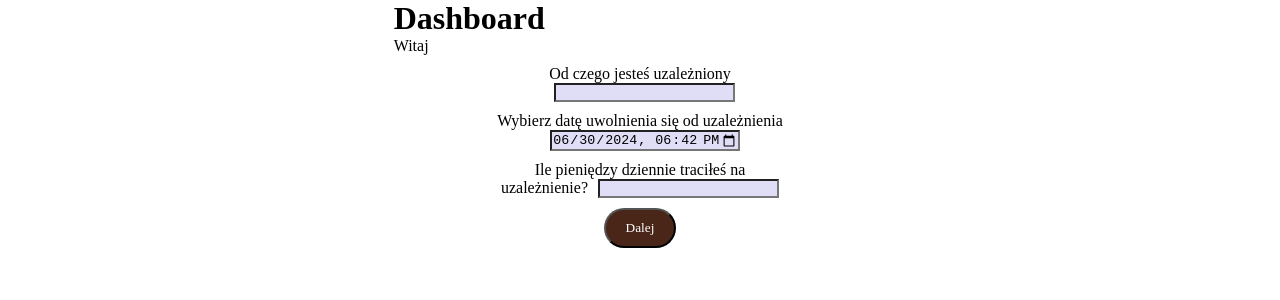
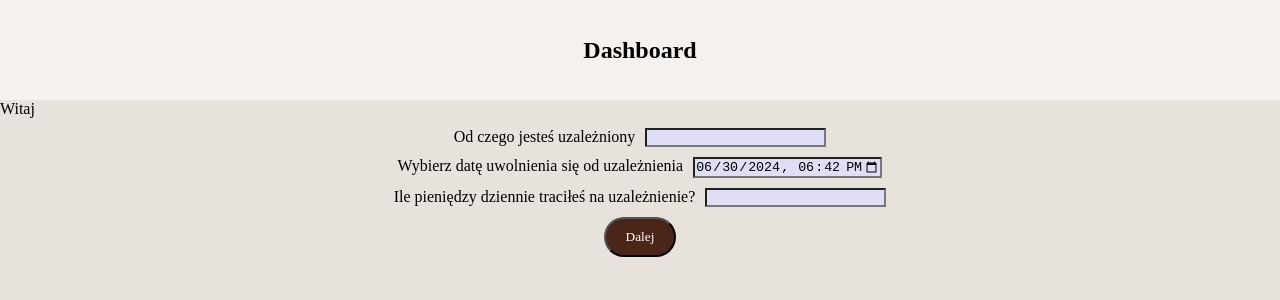
Before and after one commit to RadekPalka/react-i-am-sober, a React (Vite) app: page /dashboard in a window 1280 px wide. Shown: the top 300 px of the page. Built offline with nearby package versions, Linux system fonts and the light colour scheme; no server answers; sample sign-in values are in the browser's storage.

Commit message:
style: add styled component to dashboard

```diff
--- a/src/pages/AddictionInfoForm.tsx
+++ b/src/pages/AddictionInfoForm.tsx
@@ -3,9 +3,7 @@ import { Form } from '../components';
 export const AddictionInfoForm: React.FC = () => {
 	return (
 		<>
-			<section>
-				<Form />
-			</section>
+			<Form />
 		</>
 	);
 };
--- a/src/pages/Dashboard.tsx
+++ b/src/pages/Dashboard.tsx
@@ -1,9 +1,13 @@
 import { useEffect } from 'react';
-import { Form } from '../components/Form';
+
 import { useUserContext } from '../components/UserContext';
 import { useNavigate } from 'react-router-dom';
 import axios from 'axios';
 import { UserData } from '../types/UserData';
+import { AddictionInfoForm } from './AddictionInfoForm';
+import { StyledSection } from '../components/StyledSection';
+import { StyledH1 } from '../components/StyledH1';
+import { HeadingContainer } from '../components/HeadingContainer';
 
 export const Dashboard: React.FC = () => {
 	const { userData, setUserData } = useUserContext();
@@ -34,10 +38,12 @@ export const Dashboard: React.FC = () => {
 	}, []);
 	console.log(userData);
 	return (
-		<div>
-			<h1>Dashboard</h1>
+		<StyledSection>
+			<HeadingContainer>
+				<StyledH1>Dashboard</StyledH1>
+			</HeadingContainer>
 			<p>Witaj {userData.login}</p>
-			<Form />
-		</div>
+			<AddictionInfoForm />
+		</StyledSection>
 	);
 };
```
